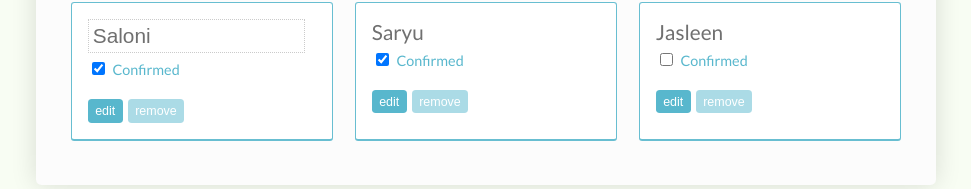
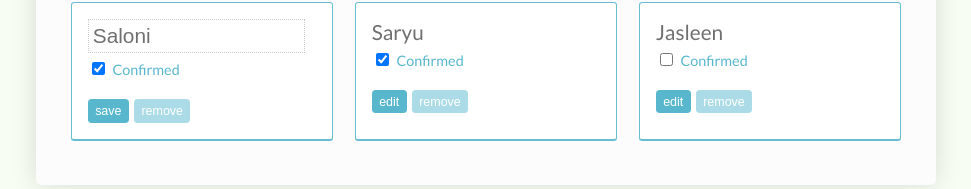
Before and after one commit to Rajatsingh94/React_RSVP_App, a React (Create React App) app in the folder rsvp/: page / in a window 1280 px wide. Shown: the part 491-680 px from the top of the page, without its empty margins (154-1125 px from the left). Built offline with nearby package versions, Linux system fonts and the light colour scheme.

Commit message:
Updates in Guest Component

```diff
--- a/rsvp/src/App.js
+++ b/rsvp/src/App.js
@@ -44,6 +44,20 @@ class App extends Component {
 
     toggleEditingAt =(index) => this.togglePropertyAt('isEditing',index);
 
+   toggleSetName = (name,indextoChange) =>
+    this.setState({
+      guests: this.state.guests.map((guest,index) =>{
+        if(index === indextoChange)
+        {
+          return {
+            ...guest,
+            name
+          };
+        }
+          return guest;
+      })
+    });
+
   render() {
     return (
       <div className="App">
@@ -80,6 +94,7 @@ class App extends Component {
           </table>
           <GuestList
             guests = {this.state.guests}
+            handleName = {this.toggleSetName}
             toggleEditingAt = {this.toggleEditingAt}
             toggleConfirmationAt={this.toggleConfirmationAt}/>
         </div>
--- a/rsvp/src/Guest.js
+++ b/rsvp/src/Guest.js
@@ -5,13 +5,15 @@ import PropTypes from 'prop-types';
 const Guest = props =>
 
     <li className="responded">
-      <GuestName isEditing={props.isEditing}>
+      <GuestName
+        handleName={e => props.handleName(e.target.value)}
+        isEditing={props.isEditing}>
         {props.call}
       </GuestName>
       <label>
         <input type="checkbox" onChange={props.handler} checked = {props.isConfirmed} /> Confirmed
       </label>
-      <button onClick={props.editinghandler}>edit</button>
+      <button onClick={props.editinghandler}>{props.isEditing ? "save" : "edit"}</button>
       <button>remove</button>
     </li>
 
@@ -19,6 +21,7 @@ const Guest = props =>
  Guest.propType = {
   call: PropTypes.string.isRequired,
   isConfirmed: PropTypes.bool.isRequired,
+  handleName:PropTypes.func.isRequired,
   isEditing: PropTypes.bool.isRequired,
   handler:PropTypes.func.isRequired,
   editinghandler: PropTypes.func.isRequired
--- a/rsvp/src/GuestList.js
+++ b/rsvp/src/GuestList.js
@@ -11,14 +11,16 @@ const GuestList = props =>
         isConfirmed={guest.isConfirmed}
         isEditing = {guest.isEditing}
         handler={() => props.toggleConfirmationAt(index) }
-       editinghandler = {() => props.toggleEditingAt(index) }/>
+       editinghandler = {() => props.toggleEditingAt(index)}
+       handleName={(text) => props.handleName(text,index)}  />
     )}
   </ul>;
 
 GuestList.propType = {
   guests: PropTypes.array.isRequired,
   toggleEditingAt: PropTypes.func.isRequired,
-  toggleConfirmationAt: PropTypes.func.isRequired
+  toggleConfirmationAt: PropTypes.func.isRequired,
+  handleName: PropTypes.func.isRequired
 
 }
 export default GuestList;
--- a/rsvp/src/GuestName.js
+++ b/rsvp/src/GuestName.js
@@ -6,7 +6,9 @@ const GuestName = props =>
   if(props.isEditing)
   {
     return(
-      <input type="text" value={props.children} />
+      <input type="text"
+        value={props.children}
+        onChange={props.handleName}   />
     );
   }
     return(
@@ -15,7 +17,8 @@ const GuestName = props =>
 };
 
  GuestName.propTypes = {
-  isEditing: PropTypes.bool.isRequired
+  isEditing: PropTypes.bool.isRequired,
+  handleName:PropTypes.func.isRequired
 
 };
 export default GuestName;
```
